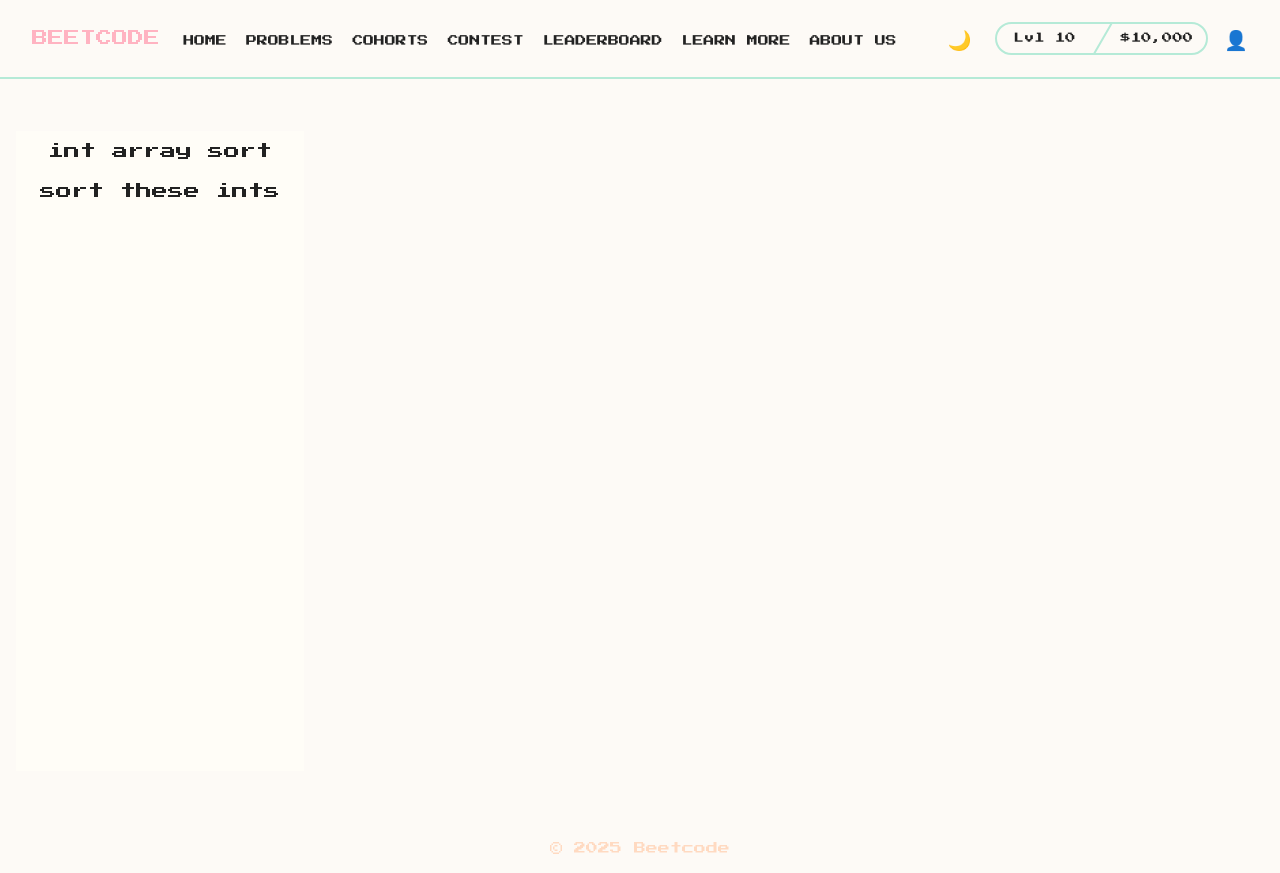
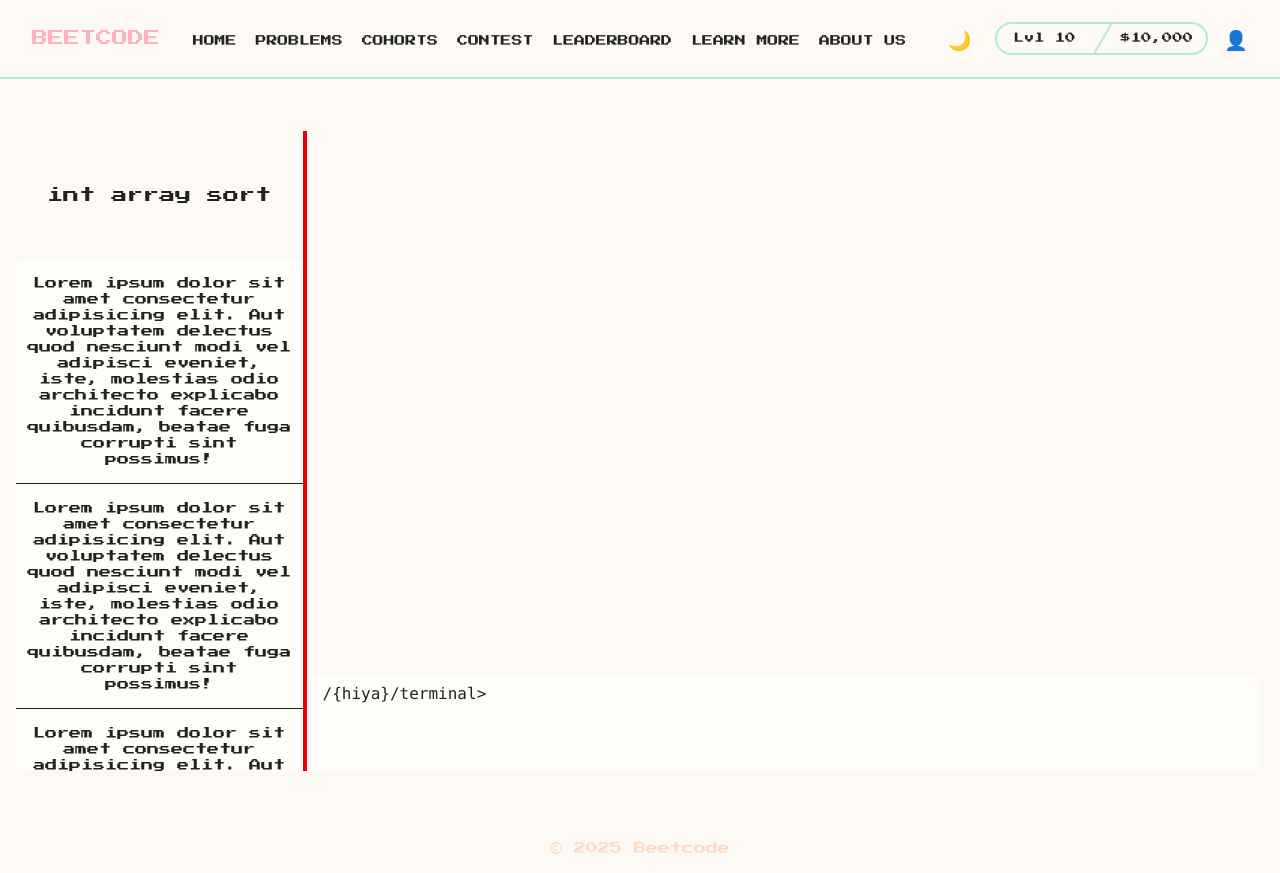
Before and after one commit to AlgoDuck-PJATK-BSc-thesis/frontend, a SvelteKit app: page /problems/1 in a window 1280 px wide. Built offline with nearby package versions, Linux system fonts and the light colour scheme.

Commit message:
feat: add basic windows resizing in problem writing page

```diff
--- a/package.json
+++ b/package.json
@@ -33,6 +33,7 @@
 		"vite-plugin-devtools-json": "^0.2.0"
 	},
 	"dependencies": {
-		"monaco-editor": "^0.52.2"
+		"monaco-editor": "^0.52.2",
+		"tailwind-scrollbar": "^4.0.2"
 	}
 }
--- a/src/routes/headers/HeaderUser.svelte
+++ b/src/routes/headers/HeaderUser.svelte
@@ -17,7 +17,6 @@
 			<li><a href="/leaderboard">Leaderboard</a></li>
 			<li><a href="/learnmore">Learn more</a></li>
 			<li><a href="/about">About us</a></li>
-			<li><a hre>
 		</ul>
 	</nav>
 
--- a/src/routes/problems/[problem_id]/+page.svelte
+++ b/src/routes/problems/[problem_id]/+page.svelte
@@ -40,10 +40,10 @@
 
 
       //this is just a test. This executes after the editor mounts so we could add a loading icon while it's getting set-up, sure it's about 200ms but still noticeable
-      let data_div: HTMLElement | null = document.getElementById("data-div");
-        if (data_div){
-            data_div.style.background = "#FF0000";
-        }
+    //   let data_div: HTMLElement | null = document.getElementById("data-div");
+    //     if (data_div){
+    //         data_div.style.background = "#FF0000";
+    //     }
 
     } catch (error) {
       console.error(error);
@@ -67,16 +67,76 @@
       console.error(error);
     }
   });
+
+  const handleVerticalResize = (e: MouseEvent) => {
+
+}
+
+const handleHorizontalResize = (e: MouseEvent) => {
+    const mouseX = e.clientX;
+
+    document.addEventListener('mousemove', handleMouseDraggedHorizontal);
+    document.addEventListener('mouseup', handleRelease);
+}
+
+let originalXLeft = -1;
+let originalXRight = -1;
+
+const handleMouseDraggedHorizontal = (e: MouseEvent) => {
+    const elem: HTMLElement | null = document.getElementById('data-div');
+    const elem2: HTMLElement | null = document.getElementById('code-holder');
+    //TODO optimize this
+    if (elem === null || elem2 === null) return;
+    if (originalXLeft === -1){
+        originalXLeft = parseInt(getComputedStyle(elem).width.replaceAll('px', ''));
+        originalXRight = parseInt(getComputedStyle(elem2).width.replaceAll('px', ''));
+    }else{
+        const dx = e.clientX - originalXLeft;
+        elem.style.width = `${originalXLeft + dx}px`;
+        elem2.style.width = `${originalXRight - dx}px`;
+    }
+    elem.style.width = `${e.clientX}px`;
+
+}
+
+const handleRelease = (e: MouseEvent) => {
+  document.removeEventListener('mousemove', handleMouseDraggedHorizontal);
+  document.removeEventListener('mouseup', handleRelease);
+}
+
 </script>
 
-<main class="flex h-[80vh] w-full my-5">
-  <div id="data-div" class="flex flex-col bg-[var(--color-tile)] text-center w-[30%] h-full">
-    <p class="m-2">
-      {data.name}
-    </p>
-    <p class="m-2">
-      {data.description}
-    </p>
+<main class="flex h-[80vh] w-full my-5 bg-[var(--color-bg)]">
+  <div id="data-div" class="flex flex-col text-center w-[30%] h-full overflow-hidden">
+    <div class="flex justify-center text-l items-center w-full h-[20%]">
+        <span class="m-2">
+          {data.name}
+        </span>
+    </div>
+    <div class="w-full h-[80%] bg-[var(--color-tile)] rounded-md text-xs overflow-scroll">
+        <p class="mx-2 my-4">
+          Lorem ipsum dolor sit amet consectetur adipisicing elit. Aut voluptatem delectus quod nesciunt modi vel adipisci eveniet, iste, molestias odio architecto explicabo incidunt facere quibusdam, beatae fuga corrupti sint possimus!
+        </p>
+        <hr>
+        <p class="mx-2 my-4">
+          Lorem ipsum dolor sit amet consectetur adipisicing elit. Aut voluptatem delectus quod nesciunt modi vel adipisci eveniet, iste, molestias odio architecto explicabo incidunt facere quibusdam, beatae fuga corrupti sint possimus!
+        </p>
+        <hr>
+        <p class="mx-2 my-4">
+          Lorem ipsum dolor sit amet consectetur adipisicing elit. Aut voluptatem delectus quod nesciunt modi vel adipisci eveniet, iste, molestias odio architecto explicabo incidunt facere quibusdam, beatae fuga corrupti sint possimus!
+        </p>
+
+    </div>
   </div>
-  <div id="monaco-container" class=" w-full h-full" bind:this={editorContainer}></div>
+
+  <!-- svelte-ignore a11y_no_static_element_interactions -->
+  <div class="w-[5px] h-full bg-red-600 hover:cursor-col-resize " onmousedown={handleHorizontalResize} onmouseup={handleRelease}>
+
+  </div>
+  <div id="code-holder" class="w-full h-full flex flex-col px-1">
+      <div id="monaco-container" class="w-full h-[85%] rounded-t-md overflow-hidden" bind:this={editorContainer}></div>
+      <div class="w-full h-[15%] bg-[var(--color-tile)] px-3 py-1 rounded-b-md ">
+        <span class="font-mono">/&#123;hiya&#125;/terminal&gt; </span>
+      </div>
+  </div>
 </main>
--- /dev/null
+++ b/tailwind.config.ts
@@ -0,0 +1,32 @@
+import type { Config } from 'tailwindcss';
+import scrollbar from 'tailwind-scrollbar';
+
+export default {
+  content: [
+    "./src/**/*.{html,js,ts,jsx,tsx}",
+  ],
+  theme: {
+    extend: {
+      colors: {
+        bg: '#fdfaf6',
+        text: '#222222',
+        primary: '#ffb3c1',
+        accent1: '#b5ead7',
+        accent2: '#ffdac1',
+        tile: '#fffdf7',
+
+        dark: {
+          bg: '#1e1e2e',
+          text: '#f5f5f5',
+          primary: '#caa9fa',
+          accent1: '#8be9fd',
+          accent2: '#fab387',
+          tile: '#2e2e42',
+        },
+      },
+    },
+  },
+  plugins: [
+    scrollbar,
+  ],
+} satisfies Config;
```
Also changed, not shown: 1 other file (tests, documents, lock files or other folders).
